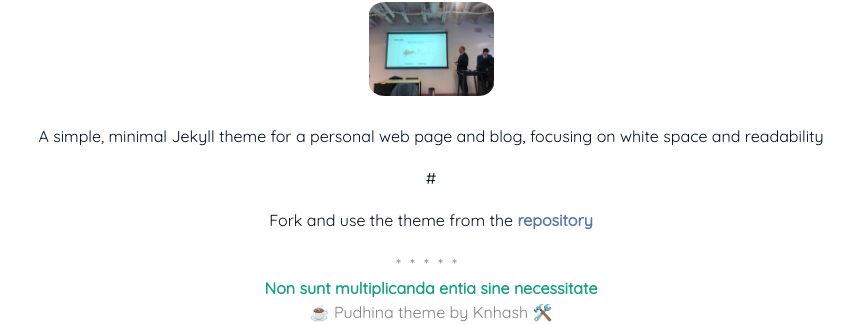
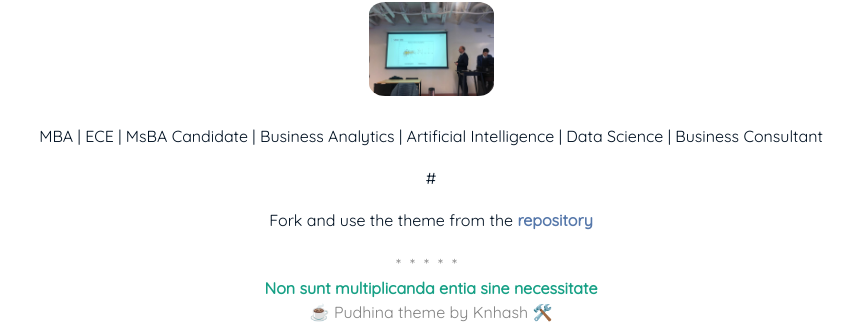
Before and after one commit to alexyushkin/alexyushkin.github.io, a Jekyll site: the page built from index.md, in a window 1280 px wide. Shown: the part 306-630 px from the top of the page, without its empty margins (209-1071 px from the left). Built offline with Jekyll 4.4.1, drawn with Linux system fonts in a browser that asks for light colours.

Commit message:
Update index.md

```diff
--- a/index.md
+++ b/index.md
@@ -9,6 +9,6 @@ sitemap:
 <img src="{{ '/assets/img/alexey.jpeg' | prepend: site.baseurl }}" id="about-img">
 
 <div id="describe-text">
-	<p>A simple, minimal Jekyll theme for a personal web page and blog, focusing on white space and readability</p>
+	<p>MBA | ECE | MsBA Candidate | Business Analytics | Artificial Intelligence | Data Science | Business Consultant</p>
 	# <p>Fork and use the theme from the <strong> <a href="https://github.com/knhash/Pudhina"> repository</a> </strong></p>
 </div>
```
